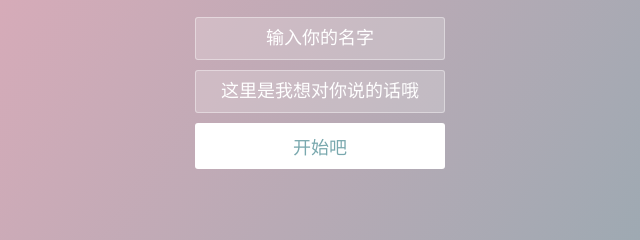
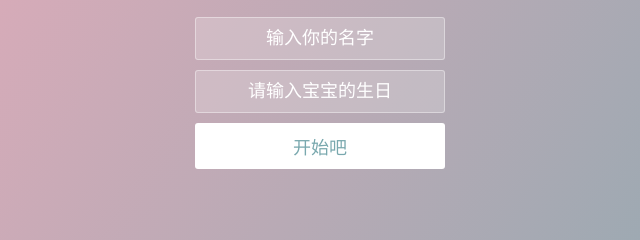
Before and after one commit to zswss/wushasha, a plain HTML site: page html/login.html in a window 1280 px wide. Shown: the part 231-471 px from the top of the page, 320-960 px from the left. Drawn offline with Linux system fonts and the light colour scheme.

Commit message:
Update login.html

```diff
--- a/html/login.html
+++ b/html/login.html
@@ -15,7 +15,7 @@
 
 			<form class="form">
 				<input id="userName" name="userName" type="text" placeholder="输入你的名字">
-				<input id="pwd" name="pwd" type="password" placeholder="这里是我想对你说的话哦">
+				<input id="pwd" name="pwd" type="password" placeholder="请输入宝宝的生日">
 				<button type="submit" id="login-button">开始吧</button>
 			</form>
 		</div>
```
